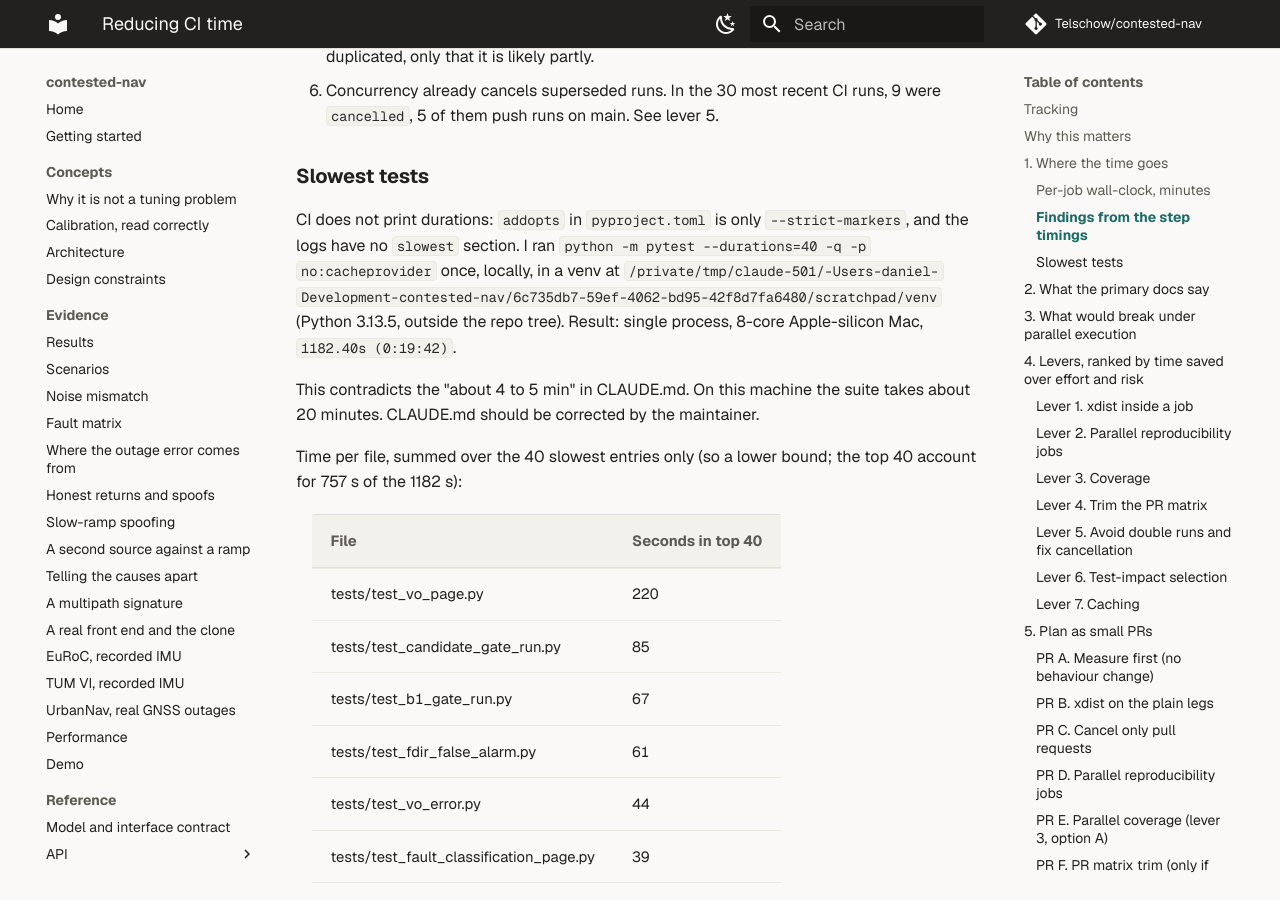
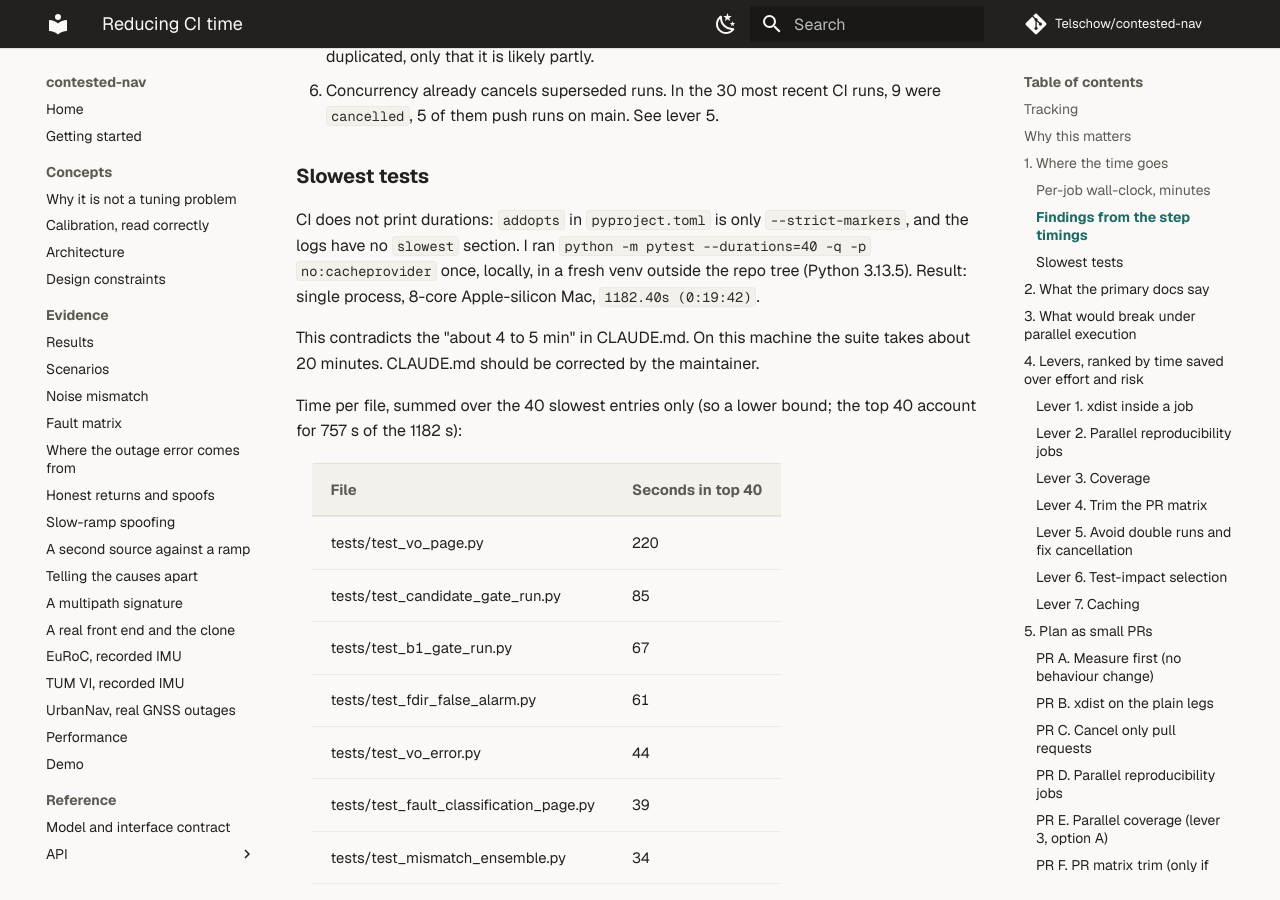
Before and after one commit to Telschow/contested-nav, an MkDocs documentation site: the page built from docs/research/ci-time.md, in a window 1280 px wide and 900 px high, scrolled down 2454 px. Built offline with MkDocs 1.6.1 and Material for MkDocs 9.7.7, drawn with Linux system fonts in a browser that asks for light colours; comment, search, counter and statistics services are not loaded.

Commit message:
docs: drop a local scratch path from the CI time note
Co-Authored-By: Claude Sonnet 5.5 <noreply@anthropic.com>
Claude-Session: https://claude.ai/code/session_011kcqHR4QSpQSTkYXUMgzTz

```diff
--- a/docs/research/ci-time.md
+++ b/docs/research/ci-time.md
@@ -50,7 +50,7 @@ Whole-workflow wall-clock from `gh run list -w CI`: 42 to 75 minutes for code ch
 
 ### Slowest tests
 
-CI does not print durations: `addopts` in `pyproject.toml` is only `--strict-markers`, and the logs have no `slowest` section. I ran `python -m pytest --durations=40 -q -p no:cacheprovider` once, locally, in a venv at `/private/tmp/claude-501/-Users-daniel-Development-contested-nav/6c735db7-59ef-4062-bd95-42f8d7fa6480/scratchpad/venv` (Python 3.13.5, outside the repo tree). Result: single process, 8-core Apple-silicon Mac, `1182.40s (0:19:42)`.
+CI does not print durations: `addopts` in `pyproject.toml` is only `--strict-markers`, and the logs have no `slowest` section. I ran `python -m pytest --durations=40 -q -p no:cacheprovider` once, locally, in a fresh venv outside the repo tree (Python 3.13.5). Result: single process, 8-core Apple-silicon Mac, `1182.40s (0:19:42)`.
 
 This contradicts the "about 4 to 5 min" in CLAUDE.md. On this machine the suite takes about 20 minutes. CLAUDE.md should be corrected by the maintainer.
 
```
